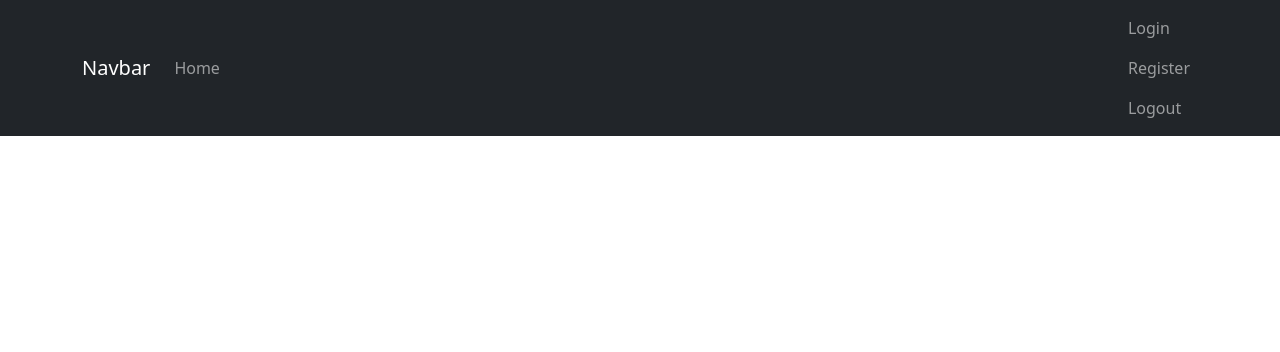
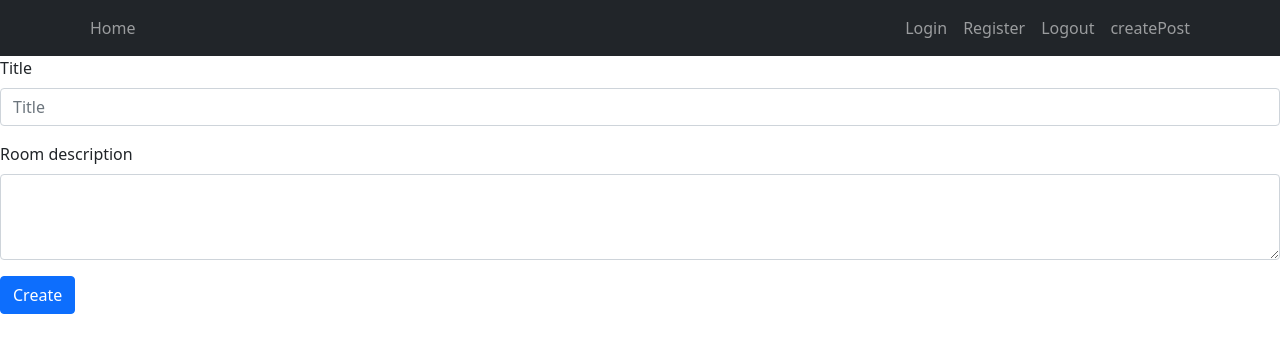
Before and after one commit to moto4321/oneroom, a React (Create React App) app in the folder client/: page /post in a window 1280 px wide. Shown: the top 352 px of the page. Built offline with nearby package versions, Linux system fonts and the light colour scheme.

Commit message:
create post

```diff
--- a/client/src/App.js
+++ b/client/src/App.js
@@ -5,6 +5,7 @@ import { BrowserRouter as Router, Route, Switch, Link, Routes } from 'react-rout
 import LandingPage from './Pages/LandingPage'
 import LoginPage from './Pages/LoginPage';
 import RegistrationPage from './Pages/RegistrationPage';
+import CreatePostPage from './Pages/CreatePostPage';
 import {
   RecoilRoot,
   atom,
@@ -17,6 +18,7 @@ import axios from 'axios';
 
 function App() {
   const [loginState, setLoginState] = useRecoilState(authState)
+
 
   const onLogoutHandler = () => {
     axios.get("http://localhost:5000/auth/logout")
@@ -32,16 +34,17 @@ function App() {
     <div className="App">
       <Navbar bg="dark" variant="dark">
         <Container>
-          <Navbar.Brand href="/">Navbar</Navbar.Brand>
+          {/* <Navbar.Brand href="/">Navbar</Navbar.Brand> */}
           <Nav className="me-auto">
             <Nav.Link href="/">Home</Nav.Link>
           </Nav>
           <Nav>
-            <Nav.Item className="ml-auto">
+            <Nav className="ml-auto">
               <Nav.Link href="/login">Login</Nav.Link>
               <Nav.Link href="/registration">Register</Nav.Link>
               <Nav.Link onClick={onLogoutHandler}>Logout</Nav.Link>
-            </Nav.Item>
+              <Nav.Link href="/post">createPost</Nav.Link>
+            </Nav>
           </Nav>
         </Container>
       </Navbar>
@@ -50,6 +53,7 @@ function App() {
           <Route exact path="/" element={<LandingPage />} />
           <Route exact path="/login" element={<LoginPage />} />
           <Route exact path="/registration" element={<RegistrationPage />} />
+          <Route exact path="/post" element={<CreatePostPage />} />
         </Routes>
       </Router>
     </div>
--- /dev/null
+++ b/client/src/Pages/CreatePostPage.js
@@ -0,0 +1,44 @@
+import React, { useState } from 'react'
+import { Button, Form } from 'react-bootstrap'
+
+function CreatePostPage() {
+
+  const [title, setTitle] = useState('')
+  const [description, setDescription] = useState('')
+
+  const onCreateHandler = () => {
+    let body = {
+      title: title,
+      description: description
+    }
+
+    // api 설계
+
+  }
+
+  return (
+    <div>
+      <Form>
+        <Form.Group className="mb-3" controlId="exampleForm.ControlInput1">
+          <Form.Label>Title</Form.Label>
+          <Form.Control
+            onChange={(event) => {event.target.value}}
+            name="title"
+            type="text"
+            placeholder="Title" />
+        </Form.Group>
+        <Form.Group className="mb-3" controlId="exampleForm.ControlTextarea1">
+          <Form.Label>Room description</Form.Label>
+          <Form.Control
+            onChange={(event) => {event.target.value}}
+            name="description"
+            as="textarea"
+            rows={3} />
+        </Form.Group>
+      </Form>
+      <Button onClick={onCreateHandler} variant="primary" type="submit">Create</Button>
+    </div>
+  )
+}
+
+export default CreatePostPage
```
Also changed, not shown: client/src/Pages/Card.js (deleted, +0 -21 lines), client/src/Pages/PostCard.js (+11 -1 lines).
